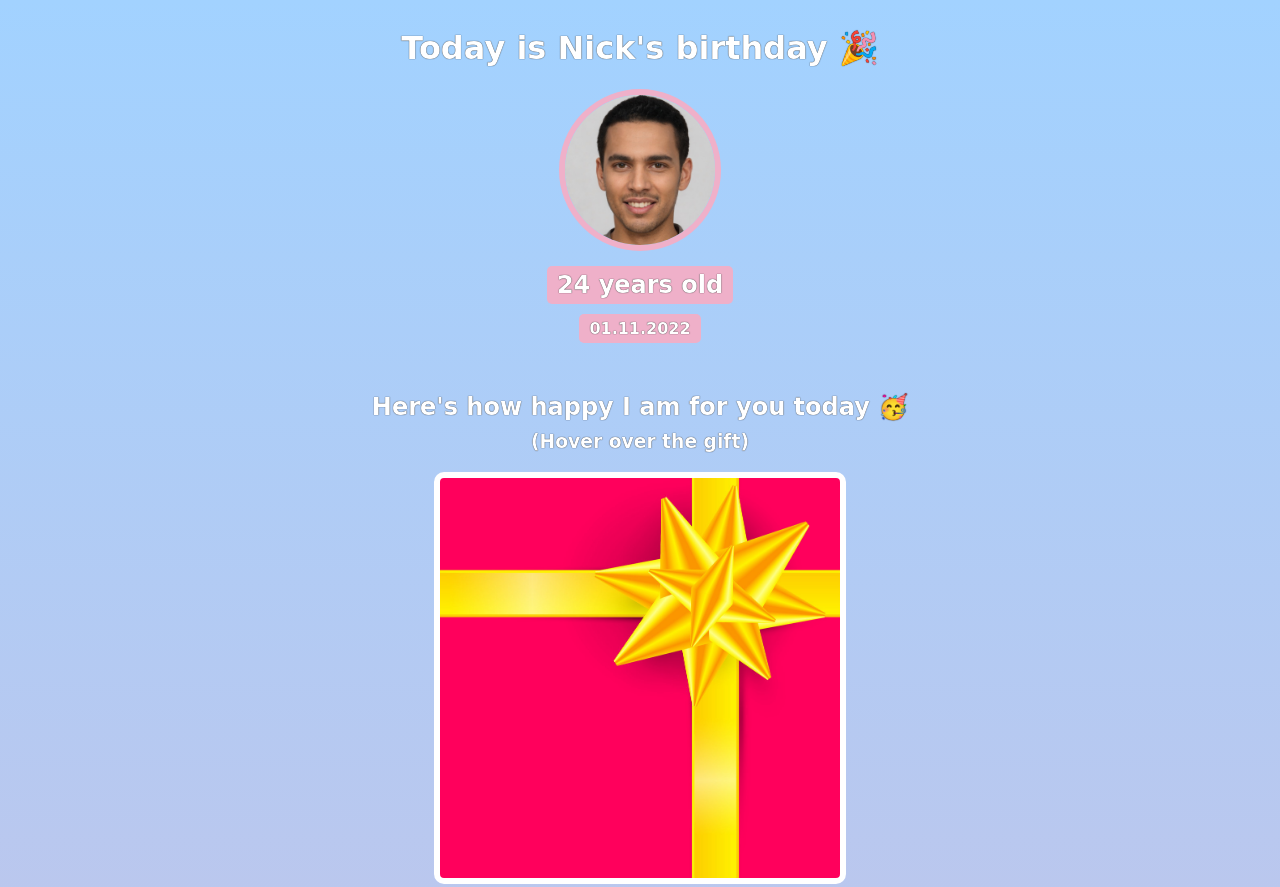
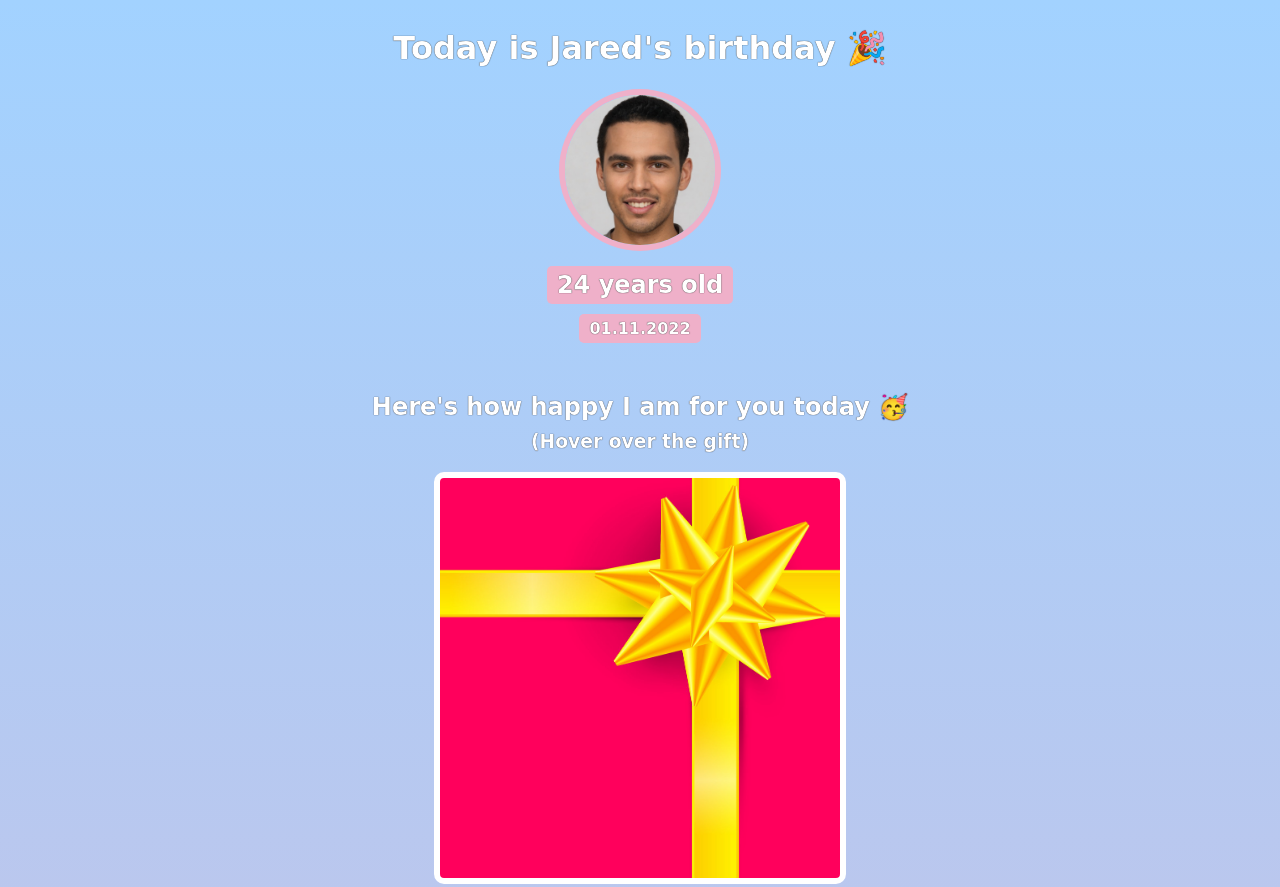
Before and after one commit to jared23/Birthday-gift-site, a website built with Vite: page index.html in a window 1280 px wide. Shown: the top 887 px of the page. Built offline with nearby package versions, Linux system fonts and the light colour scheme; a web font is replaced by a local one.

Commit message:
Changed name of birthday person

```diff
--- a/index.html
+++ b/index.html
@@ -7,7 +7,7 @@
     </head>
     <body>
         <div id="header">
-            <h1>Today is Nick's birthday 🎉</h1>
+            <h1>Today is Jared's birthday 🎉</h1>
             <img id="bff-img" src="images/nick.jpg">
             <h2 id="bday-age">24 years old</h2>
             <h4 id="bday-date">01.11.2022</h4>
```
